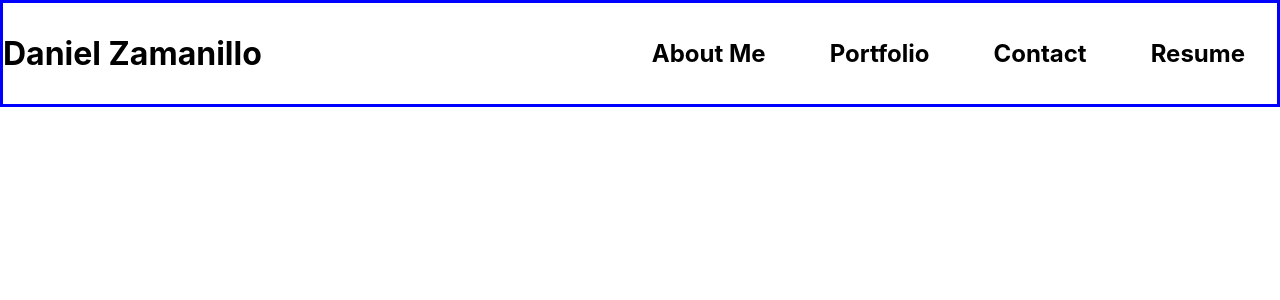
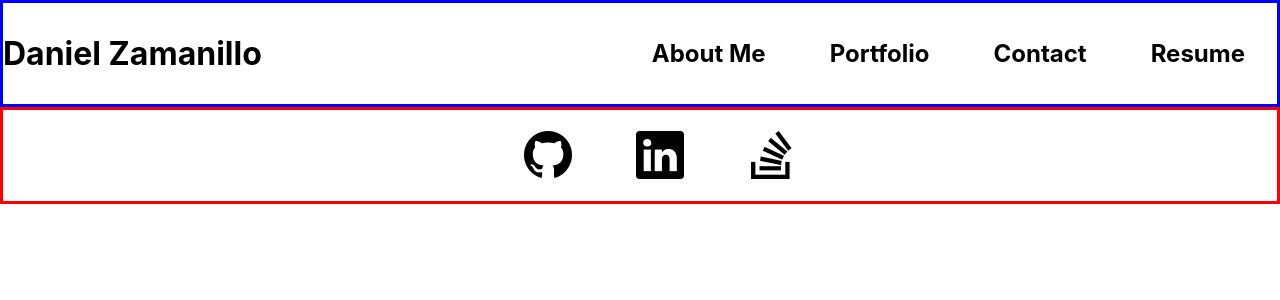
Before and after one commit to dzamanillo/dz-react-portfolio, a React (Create React App) app: page / in a window 1280 px wide. Shown: the top 300 px of the page. Built offline with nearby package versions, Linux system fonts and the light colour scheme.

Commit message:
foot outline added with icons but need styling

```diff
--- a/package.json
+++ b/package.json
@@ -3,11 +3,9 @@
 	"version": "0.1.0",
 	"private": true,
 	"dependencies": {
-    "@popperjs/core": "^2.10.2",
 		"@testing-library/jest-dom": "^5.14.1",
 		"@testing-library/react": "^11.2.7",
 		"@testing-library/user-event": "^12.8.3",
-    "bootstrap": "^5.1.3",
 		"react": "^17.0.2",
 		"react-dom": "^17.0.2",
 		"react-scripts": "4.0.3",
--- a/src/App.js
+++ b/src/App.js
@@ -1,9 +1,11 @@
 import Header from "./components/Header";
+import Footer from "./components/Footer";
 
 function App() {
 	return (
 		<div>
 			<Header />
+			<Footer />
 		</div>
 	);
 }
--- /dev/null
+++ b/src/components/Footer/footer.css
@@ -0,0 +1,14 @@
+@import url("https://cdn.jsdelivr.net/npm/bootstrap-icons@1.6.1/font/bootstrap-icons.css");
+
+.footer {
+	border: 3px solid red;
+}
+
+ul {
+	display: flex;
+	justify-content: center;
+}
+
+i {
+	font-size: 3rem;
+}
--- /dev/null
+++ b/src/components/Footer/index.js
@@ -0,0 +1,42 @@
+import React from "react";
+import "./footer.css";
+
+function Footer() {
+	return (
+		<div className="footer">
+			<footer>
+				<ul>
+					<li>
+						<a
+							href="https://github.com/dzamanillo"
+							target="_blank"
+							rel="noreferrer"
+						>
+							<i className="bi bi-github"></i>
+						</a>
+					</li>
+					<li>
+						<a
+							href="https://www.linkedin.com/in/dzamanillo/"
+							target="_blank"
+							rel="noreferrer"
+						>
+							<i className="bi bi-linkedin"></i>
+						</a>
+					</li>
+					<li>
+						<a
+							href="https://stackoverflow.com/users/15910359/daniel-zamanillo"
+							target="_blank"
+							rel="noreferrer"
+						>
+							<i className="bi bi-stack-overflow"></i>
+						</a>
+					</li>
+				</ul>
+			</footer>
+		</div>
+	);
+}
+
+export default Footer;
```
Also changed, not shown: 1 other file (tests, documents, lock files or other folders). Lines whose indentation alone changed are shown as unchanged.
